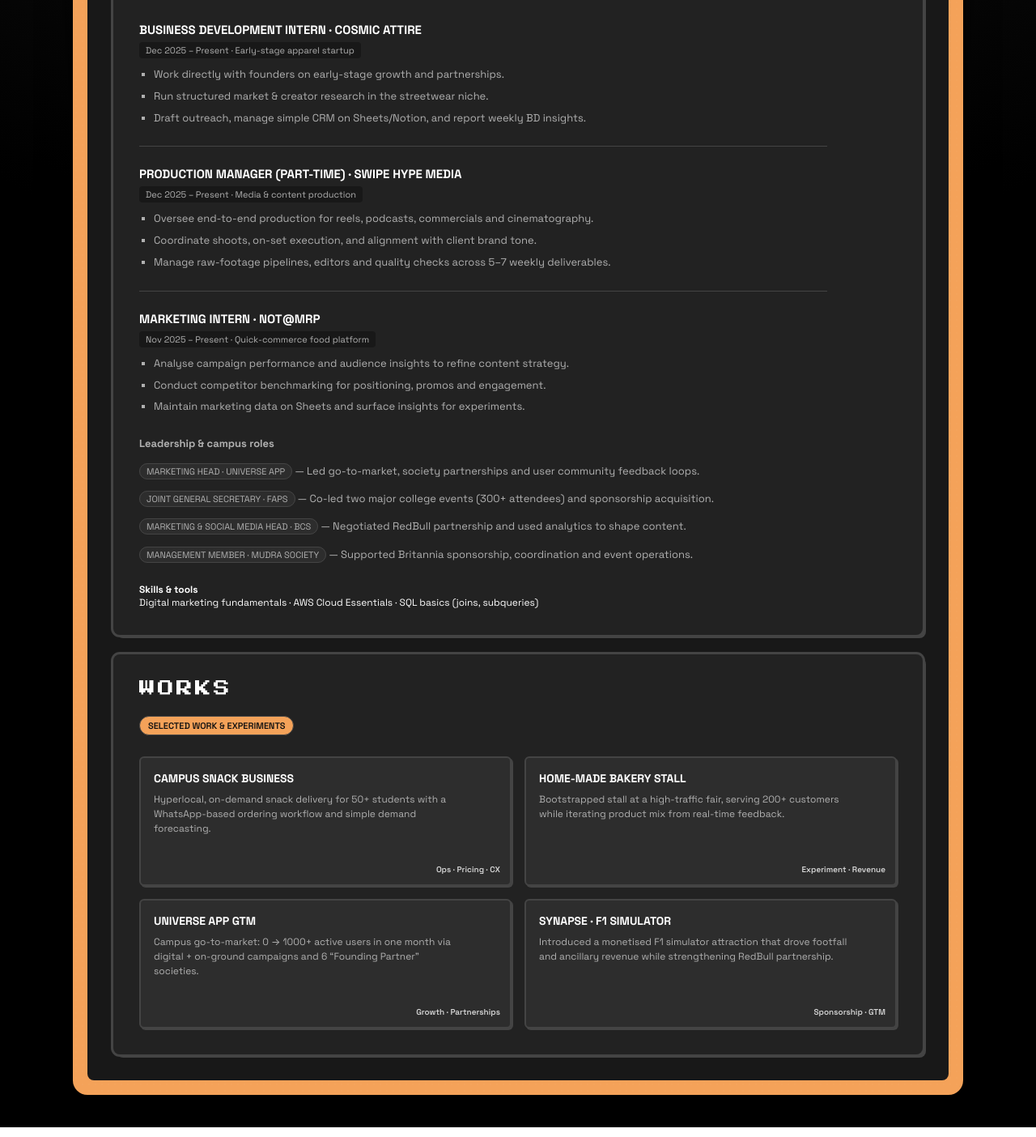
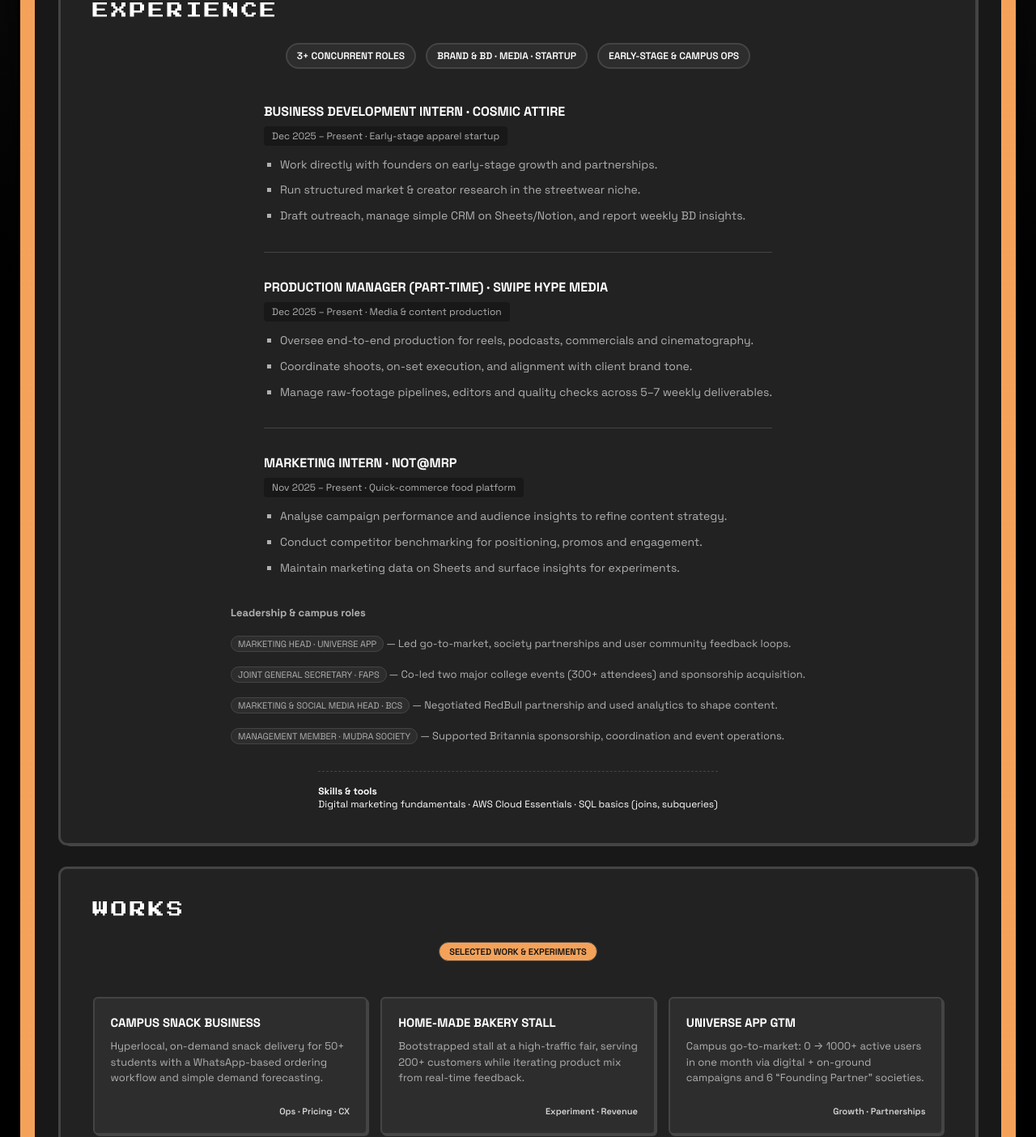
Before and after one commit to Normallysamaksh/Normallysamaksh.github.io, a plain HTML site: page index.html in a window 1280 px wide. Shown: the part 953-2357 px from the top of the page at 81% size. Drawn offline with Linux system fonts and the light colour scheme.

Commit message:
Add files via upload

```diff
--- a/index.html
+++ b/index.html
@@ -63,13 +63,14 @@
             display: flex;
             align-items: flex-start;
             justify-content: center;
-            padding: 40px 16px;
+            /* Reduced vertical padding so it hits the top quicker */
+            padding: 24px 12px;
         }
 
         .frame {
-            width: 100%;
-            /* CHANGED: Increased from 700px to 1100px to fill the screen */
-            max-width: 1100px;
+            /* CHANGED: Fluid width to fill the screen */
+            width: 98%;
+            max-width: 1920px;
             background: var(--orange);
             padding: 18px;
             border-radius: 18px;
@@ -94,18 +95,24 @@
             position: relative;
             background: var(--bg-soft);
             border-radius: 8px;
-            padding: 32px; /* Increased padding slightly for wider look */
-
+            padding: 24px;
             display: flex;
             flex-direction: column;
             gap: 24px;
+        }
+
+        @media (min-width: 900px) {
+            .frame-inner {
+                padding: 32px;
+                gap: 32px;
+            }
         }
 
         .panel {
             position: relative;
             background: var(--card-bg);
             border-radius: 8px;
-            padding: 32px; /* Increased padding inside panels */
+            padding: 24px;
             box-shadow: 0 0 0 3px var(--outline), 4px 4px 0 0 var(--outline);
             overflow: hidden;
             transform: translateY(16px);
@@ -117,6 +124,12 @@
             justify-content: center;
         }
 
+        @media (min-width: 900px) {
+            .panel {
+                padding: 40px;
+            }
+        }
+
         .panel.visible {
             transform: translateY(0);
             opacity: 1;
@@ -126,7 +139,11 @@
             display: flex;
             align-items: center;
             justify-content: space-between;
-            margin-bottom: 24px;
+            margin-bottom: 30px;
+            /* Keeps header elements contained even on wide screens */
+            max-width: 1400px;
+            width: 100%;
+            margin-inline: auto;
         }
 
         .panel-title-pixel {
@@ -158,15 +175,30 @@
             box-shadow: 0 0 0 3px rgba(74, 222, 128, 0.35);
         }
 
-        /* --- HERO SECTION --- */
+        /* --- CENTERED CONTENT CONTAINERS --- */
+        /* These ensure that while the frame is full-width, the text doesn't stretch
+           to unreadable lengths. It stays centered and neat. */
+        .hero,
+        .summary-text,
+        .summary-bullets,
+        .xp-list,
+        .case-body,
+        .stats-row,
+        .contact-line,
+        .label,
+        .case-footer {
+            max-width: 900px;
+            margin-left: auto;
+            margin-right: auto;
+        }
+
         .hero {
             display: flex;
             flex-direction: column;
             align-items: center;
             gap: 24px;
             text-align: center;
-            max-width: 900px; /* Limits width so text doesn't stretch too far */
-            margin: 0 auto; /* Centers the hero block */
+            width: 100%;
         }
 
         @media (min-width: 700px) {
@@ -175,7 +207,7 @@
                 grid-template-columns: 180px minmax(0, 1fr);
                 text-align: left;
                 align-items: center;
-                gap: 32px;
+                gap: 40px;
             }
 
             .hero-main h1,
@@ -212,7 +244,7 @@
         }
 
         .hero-main h1 {
-            font-size: 36px; /* Larger title for desktop */
+            font-size: 36px;
             letter-spacing: 0.02em;
             margin-bottom: 8px;
         }
@@ -365,15 +397,9 @@
             }
         }
 
-        /* --- READABILITY GUARDRAILS --- */
-        /* Keeps lines from getting too long on wide screens */
-        .summary-text, .xp-list, .case-body {
-            max-width: 850px;
-        }
-
         .summary-text {
-            font-size: 15px;
-            line-height: 1.6;
+            font-size: 16px;
+            line-height: 1.7;
             color: var(--text-muted);
             text-align: left;
         }
@@ -382,14 +408,14 @@
             margin-top: 24px;
             font-size: 14px;
             display: grid;
-            gap: 10px;
+            gap: 12px;
             justify-items: start;
         }
 
         .summary-bullets span {
             display: inline-flex;
             align-items: flex-start;
-            gap: 10px;
+            gap: 12px;
             text-align: left;
             line-height: 1.5;
         }
@@ -406,17 +432,10 @@
 
         .works-grid {
             display: grid;
-            /* 2 Columns by default */
-            grid-template-columns: repeat(2, minmax(0, 1fr));
-            grid-auto-rows: 160px; /* Slightly taller cards */
+            /* CHANGED: auto-fit creates more columns (3 or 4) automatically on wide screens */
+            grid-template-columns: repeat(auto-fit, minmax(320px, 1fr));
             gap: 16px;
-            margin-top: 10px;
-        }
-
-        @media (max-width: 650px) {
-            .works-grid {
-                grid-template-columns: 1fr;
-            }
+            margin-top: 20px;
         }
 
         .work-card {
@@ -424,7 +443,7 @@
             background: var(--card-bg-soft);
             border-radius: 6px;
             border: 2px solid var(--outline);
-            padding: 16px;
+            padding: 20px;
             overflow: hidden;
             cursor: pointer;
             box-shadow: 2px 2px 0 0 var(--outline);
@@ -433,6 +452,9 @@
             text-align: left;
             display: flex;
             flex-direction: column;
+            /* Ensures cards are equal height in the grid */
+            height: 100%;
+            min-height: 160px;
         }
 
         .work-card:hover {
@@ -441,33 +463,31 @@
         }
 
         .work-card h4 {
-            font-size: 14px;
+            font-size: 15px;
             text-transform: uppercase;
-            margin-bottom: 8px;
+            margin-bottom: 10px;
         }
 
         .work-card p {
-            font-size: 12px;
+            font-size: 13px;
             color: var(--text-muted);
             line-height: 1.5;
-            margin-bottom: 16px;
-            max-width: 90%; /* Keeps text tidy */
+            margin-bottom: 24px;
         }
 
         .work-meta {
-            position: absolute;
-            bottom: 12px;
-            right: 12px;
-            font-size: 10px;
+            margin-top: auto;
+            /* Pushes meta to bottom */
+            font-size: 11px;
             opacity: 0.8;
             font-weight: 600;
+            text-align: right;
         }
 
         .label {
-            display: block;
-            width: fit-content;
-            margin: 0 0 16px 0;
-            padding: 4px 10px;
+            display: table;
+            /* Centers the pill */
+            padding: 4px 12px;
             border-radius: 999px;
             border: 1px solid var(--outline);
             background: var(--orange);
@@ -475,14 +495,17 @@
             text-transform: uppercase;
             color: #111;
             font-weight: 600;
+            margin-bottom: 24px;
         }
 
         .stats-row {
             display: flex;
             flex-wrap: wrap;
             gap: 12px;
-            margin-bottom: 20px;
+            margin-bottom: 32px;
             font-size: 12px;
+            justify-content: flex-start;
+            /* Changed from center to align with text */
         }
 
         .stat {
@@ -496,13 +519,13 @@
 
         .xp-list {
             display: grid;
-            gap: 24px;
+            gap: 32px;
             margin-top: 10px;
-            font-size: 13px;
+            font-size: 14px;
         }
 
         .xp-item {
-            padding-bottom: 24px;
+            padding-bottom: 32px;
             border-bottom: 1px solid var(--outline);
         }
 
@@ -512,31 +535,30 @@
         }
 
         .xp-item h4 {
-            font-size: 15px;
+            font-size: 16px;
             text-transform: uppercase;
-            margin-bottom: 6px;
+            margin-bottom: 8px;
         }
 
         .xp-meta {
-            font-size: 11px;
+            font-size: 12px;
             color: var(--text-muted);
-            margin-bottom: 10px;
+            margin-bottom: 12px;
             display: inline-block;
             background: var(--bg-soft);
-            padding: 3px 8px;
+            padding: 4px 10px;
             border-radius: 4px;
         }
 
         .xp-item ul {
-            margin-left: 18px;
+            margin-left: 20px;
             list-style: square;
             color: var(--text-muted);
-            line-height: 1.6;
-            max-width: 800px;
+            line-height: 1.7;
         }
 
         .xp-item li+li {
-            margin-top: 6px;
+            margin-top: 8px;
         }
 
         .case-body {
@@ -544,17 +566,19 @@
             color: var(--text-muted);
             line-height: 1.7;
             display: grid;
-            gap: 12px;
-            margin-top: 24px;
+            gap: 16px;
+            margin-top: 32px;
             text-align: left;
         }
 
         .case-footer {
-            margin-top: 24px;
+            margin-top: 32px;
             display: flex;
             justify-content: space-between;
             align-items: center;
             font-size: 12px;
+            border-top: 1px dashed var(--outline);
+            padding-top: 16px;
         }
 
         .theme-toggle {
@@ -588,7 +612,7 @@
         .contact-line {
             font-size: 13px;
             color: var(--text-muted);
-            margin-top: 24px;
+            margin-top: 32px;
             text-align: center;
             line-height: 1.8;
         }
@@ -718,7 +742,7 @@
                     </span>
                 </div>
 
-                <div style="margin-top: 16px; font-size: 11px; text-align: center">
+                <div style="margin-top: 24px; font-size: 11px; text-align: center">
                     <span class="inline-pill">B.E. CSE · Thapar Institute</span>
                     &nbsp;
                     <span class="inline-pill">CGPA 7.3 / 10</span>
```
